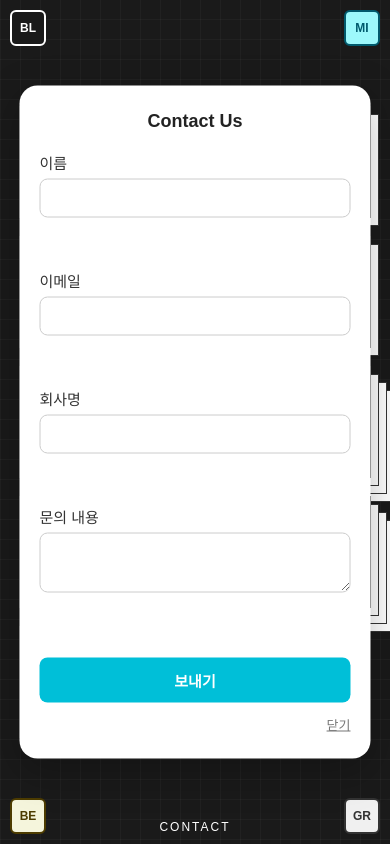
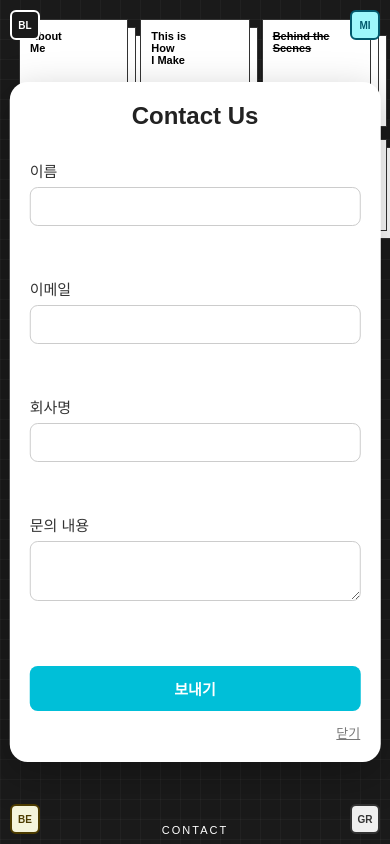
Before and after one commit to eunji-c0923/protflio2, a plain HTML site: page index.html in a window 390 px wide. Both pictures are taken after a click on the button "CONTACT". Drawn offline with Linux system fonts and the light colour scheme.

Commit message:
Add files via upload

```diff
--- a/style.css
+++ b/style.css
@@ -460,60 +460,44 @@
   text-decoration: line-through;
 }
 
-@media screen and (max-width: 768px) {
-  body {
-    overflow: auto;
-    height: auto;
-    width: auto;
-  }
-
+@media screen and (max-width: 480px) {
   .stack-container {
     display: grid;
-    grid-template-columns: repeat(2, 1fr); /* ✅ 두 열로 카드 나열 */
-    gap: 20px;
+    grid-template-columns: repeat(3, 1fr);  /* 💡 3열 유지 */
+    gap: 14px;
     padding: 20px;
-    place-content: center;
+    height: auto;
+    width: 100%;
   }
 
   .stack {
-    width: 100% !important;  /* 그리드 셀에 맞추기 */
-    height: auto !important;
-    aspect-ratio: 3 / 2;      /* 비율 유지 */
+    width: 100% !important;
+    height: 90px !important;                /* 높이 고정 (화면에 맞게) */
   }
 
   .stack .card {
-    font-size: 14px;
-    padding: 16px;
+    font-size: 11px;
+    padding: 10px;
+  }
+
+  .corner-btn {
+    width: 30px;
+    height: 30px;
+    font-size: 10px;
   }
 
   .side {
-    display: none;
-  }
-
-  .corner-btn {
-    width: 36px;
-    height: 36px;
-    font-size: 12px;
+    display: none; /* 좌우 정보 숨김 */
   }
 
   #contactBtn {
-    font-size: 12px;
-    bottom: 10px;
+    font-size: 11px;
+    bottom: 8px;
   }
 
   #popup {
-    width: 90%;
-    padding: 25px 20px;
-  }
-
-  #popup h3 {
-    font-size: 18px;
-    margin-bottom: 20px;
-  }
-
-  #popupMessage {
-    font-size: 13px;
-    padding: 10px 16px;
+    width: 95%;
+    padding: 20px;
   }
 
   .modal-content {
```
